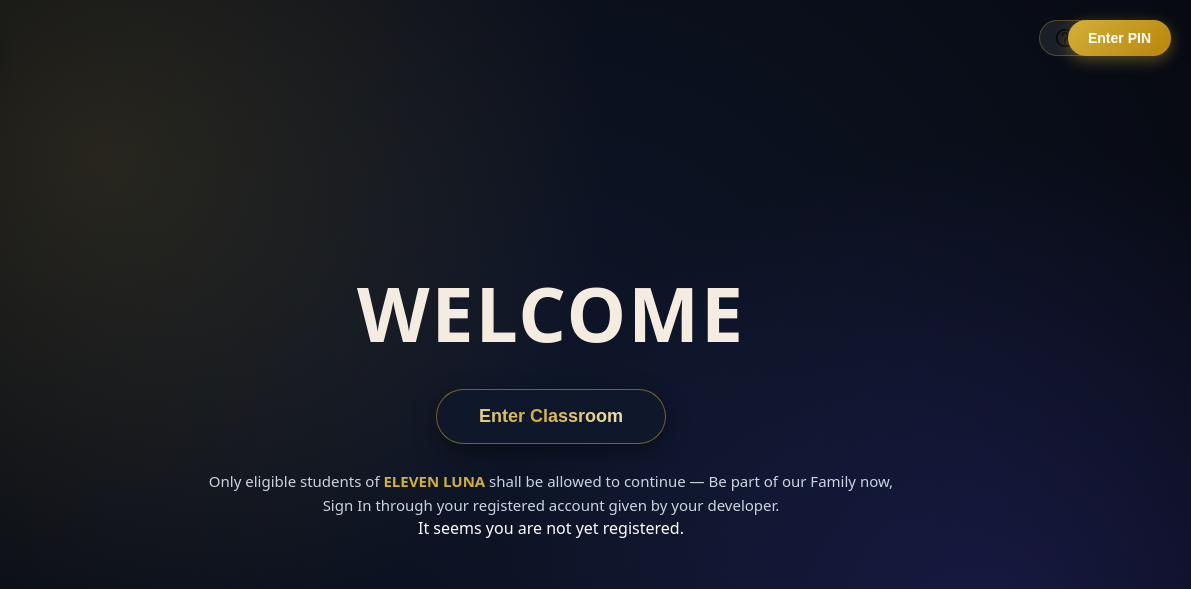
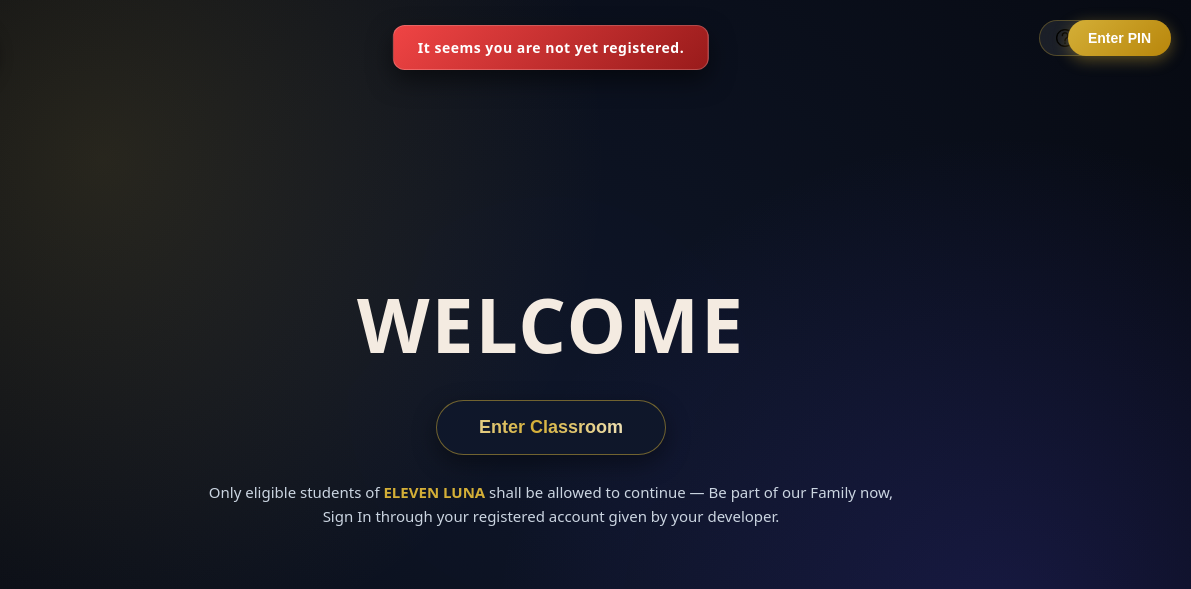
Before and after one commit to bitEDevs/Eleven-Luna, a website: page index.html in a window 1280 px wide. Both pictures are taken after a click on the button "Enter PIN". Shown: the top 589 px of the page, 89-1280 px from the left. Drawn offline with Linux system fonts and the light colour scheme.

```diff
--- a/style.css
+++ b/style.css
@@ -732,3 +732,32 @@ body.overlay-active::after {
                 font-size: 14px;
             }
         }
+
+/* Toast Notification Design */
+.toast-notification {
+    visibility: hidden;
+    min-width: 280px;
+    background: linear-gradient(135deg, #ef4444 0%, #991b1b 100%);
+    color: #ffffff;
+    text-align: center;
+    border-radius: 12px;
+    padding: 12px 24px;
+    position: fixed;
+    z-index: 10001;
+    top: -80px;
+    left: 50%;
+    transform: translateX(-50%);
+    box-shadow: 0 10px 25px rgba(0, 0, 0, 0.5);
+    border: 1px solid rgba(255, 255, 255, 0.2);
+    font-size: 14px;
+    font-weight: 700;
+    letter-spacing: 0.5px;
+    opacity: 0;
+    transition: all 0.4s cubic-bezier(0.175, 0.885, 0.32, 1.275);
+}
+
+.toast-notification.show {
+    visibility: visible;
+    opacity: 1;
+    top: 25px;
+}
```
